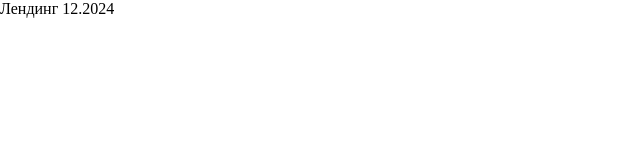
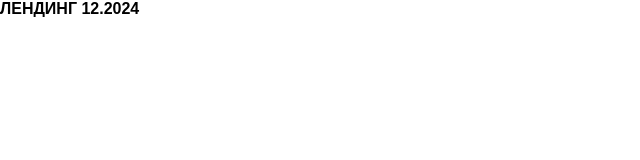
Before and after one commit to HjETWD/landing-page-12.2024, a website: page index.html in a window 1280 px wide. Shown: the whole page, without its empty margins (0-640 px from the left). Drawn offline with Linux system fonts and the light colour scheme.

Commit message:
add base typography styles

```diff
--- /dev/null
+++ b/scss/base/_index.scss
@@ -0,0 +1,3 @@
+@forward 'default';
+
+@forward 'typography';
--- /dev/null
+++ b/scss/base/_typography.scss
@@ -0,0 +1,13 @@
+body {
+	font-family: sans-serif;
+	font-size: 1rem;
+	font-weight: 400;
+	line-height: 1.5;
+}
+:where(h1, h2, h3, h4, h5, h6) {
+	font-weight: 600;
+	text-transform: uppercase;
+}
+:where(h1, h2, h3) {
+	line-height: 1.1;
+}
--- a/scss/styles.scss
+++ b/scss/styles.scss
@@ -1 +1,3 @@
 @use 'vendors';
+
+@use 'base';
```
Also changed, not shown: css/styles.min.css, scss/base/_default.scss (added).
